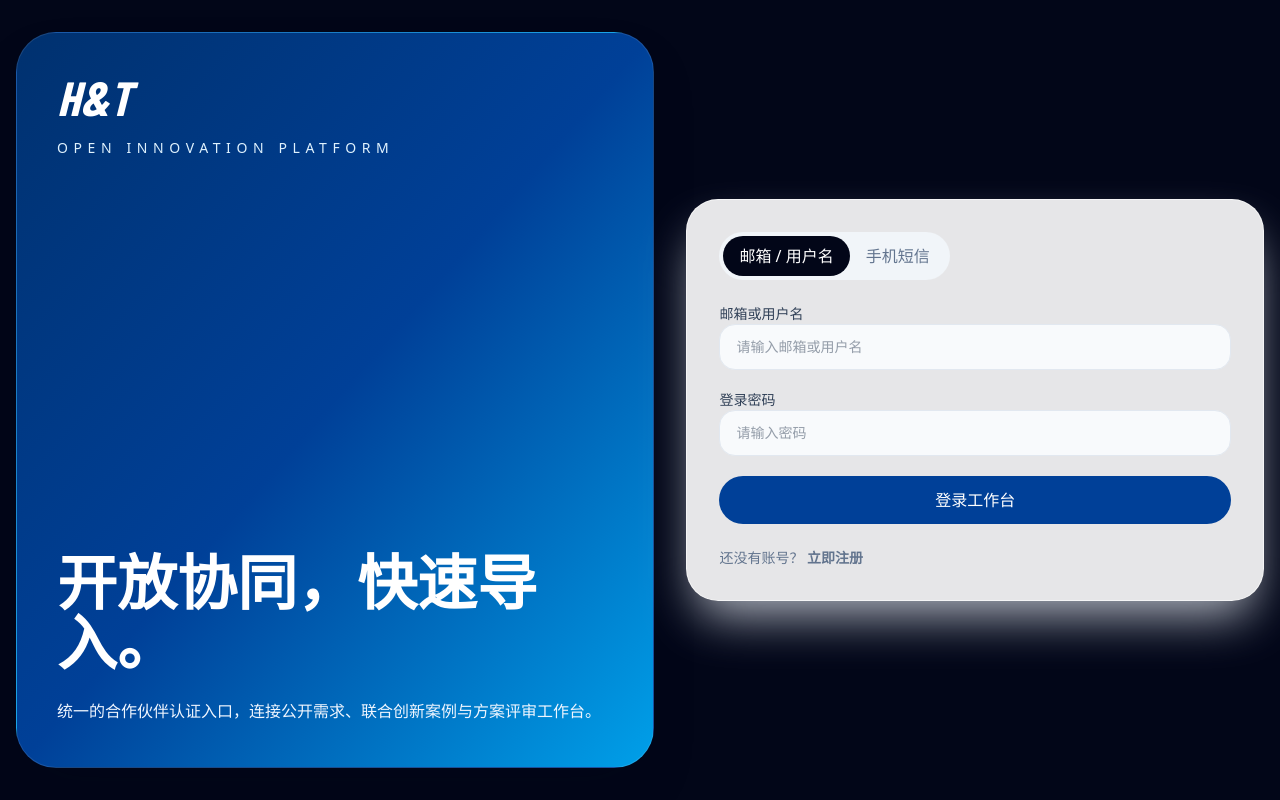
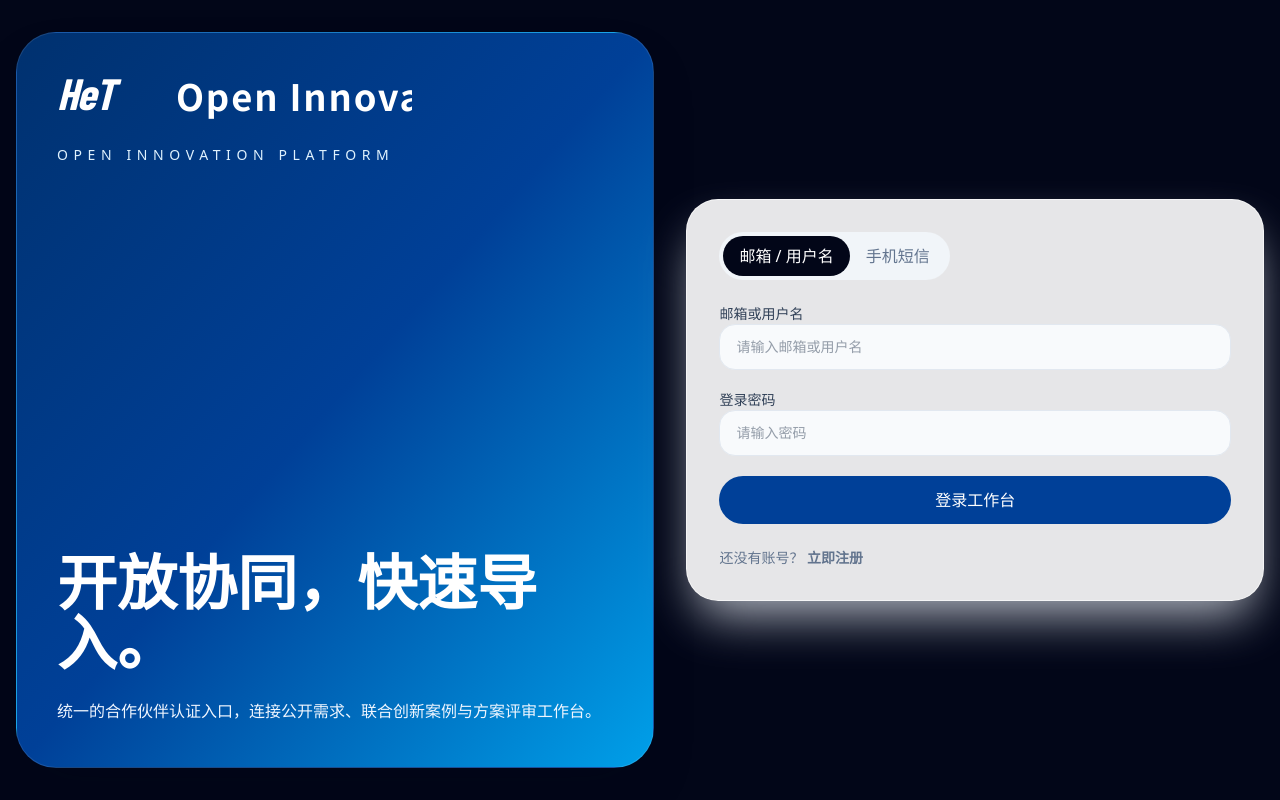
Before and after one commit to liguiqi/Company-Open-Innovation-Platform, a Next.js app: page /login in a window 1280 px wide. Built offline with nearby package versions, Linux system fonts and the light colour scheme; no server answers.

Commit message:
v0.3.4 update brand logo and expand acceptance docs

```diff
--- a/scripts/start-standalone.mjs
+++ b/scripts/start-standalone.mjs
@@ -11,6 +11,8 @@ const sourceStaticDir = path.join(buildDir, 'static')
 const targetStaticDir = path.join(standaloneNextDir, 'static')
 const sourcePublicDir = path.join(rootDir, 'public')
 const targetPublicDir = path.join(standaloneDir, 'public')
+const sourceMediaDir = path.join(rootDir, 'media')
+const targetMediaDir = path.join(standaloneDir, 'media')
 
 if (!existsSync(path.join(standaloneDir, 'server.js'))) {
   console.error('Missing standalone build output. Run `pnpm build` before `pnpm start`.')
@@ -26,4 +28,8 @@ if (existsSync(sourcePublicDir)) {
   cpSync(sourcePublicDir, targetPublicDir, { recursive: true, force: true })
 }
 
+if (existsSync(sourceMediaDir)) {
+  cpSync(sourceMediaDir, targetMediaDir, { recursive: true, force: true })
+}
+
 await import(path.join(standaloneDir, 'server.js'))
--- a/src/app/(auth)/layout.tsx
+++ b/src/app/(auth)/layout.tsx
@@ -1,5 +1,7 @@
 import Link from 'next/link'
 import React from 'react'
+
+import { HetWordmark } from '@/components/shared/HetWordmark'
 
 export default function AuthLayout({ children }: { children: React.ReactNode }) {
   return (
@@ -7,8 +9,8 @@ export default function AuthLayout({ children }: { children: React.ReactNode })
       <div className="mx-auto grid min-h-screen max-w-7xl gap-8 px-4 py-8 lg:grid-cols-[1.05fr_0.95fr]">
         <div className="hidden rounded-[2.5rem] border border-white/10 bg-gradient-to-br from-[#00316f] via-[#004098] to-[#00A0E9] p-10 text-white shadow-2xl shadow-slate-950/30 lg:flex lg:flex-col lg:justify-between">
           <div>
-            <Link className="font-display text-5xl font-bold italic" href="/">
-              H&T
+            <Link href="/">
+              <HetWordmark className="h-14 text-white" />
             </Link>
             <p className="mt-4 text-sm uppercase tracking-[0.4em] text-sky-100">
               Open Innovation Platform
--- a/src/components/layout/DashboardSidebar.tsx
+++ b/src/components/layout/DashboardSidebar.tsx
@@ -4,6 +4,7 @@ import Link from 'next/link'
 import { usePathname } from 'next/navigation'
 import { Blocks, BriefcaseBusiness, LayoutDashboard, Settings, Users } from 'lucide-react'
 
+import { HetWordmark } from '@/components/shared/HetWordmark'
 import type { User } from '@/payload-types'
 
 import { cn } from '@/lib/utils'
@@ -26,7 +27,7 @@ export function DashboardSidebar({ role }: { role: User['role'] }) {
   return (
     <aside className="glass-panel sticky top-4 rounded-[2rem] border border-white/60 p-5 shadow-2xl shadow-slate-200/80">
       <div className="mb-8 border-b border-slate-200 pb-5">
-        <p className="font-display text-3xl font-bold italic text-ht-blue">H&T</p>
+        <HetWordmark className="h-9" />
         <p className="mt-2 text-sm text-slate-500">Innovation Workspace</p>
       </div>
 
--- a/src/components/layout/PublicFooter.tsx
+++ b/src/components/layout/PublicFooter.tsx
@@ -1,11 +1,13 @@
 import Link from 'next/link'
+
+import { HetWordmark } from '@/components/shared/HetWordmark'
 
 export function PublicFooter() {
   return (
     <footer className="mt-20 bg-slate-950 text-white">
       <div className="container-shell grid gap-10 py-14 md:grid-cols-4">
         <div className="space-y-4">
-          <div className="font-display text-3xl font-bold italic">H&T</div>
+          <HetWordmark className="h-10 text-white" />
           <p className="text-sm leading-7 text-slate-400">
             Open Innovation（002402.SZ）致力于成为全球智能控制器领域的领导者，通过开放创新连接产业链资源，共创智慧生活。
           </p>
--- a/src/components/layout/PublicHeader.tsx
+++ b/src/components/layout/PublicHeader.tsx
@@ -3,6 +3,7 @@
 import Link from 'next/link'
 import { usePathname } from 'next/navigation'
 
+import { HetWordmark } from '@/components/shared/HetWordmark'
 import { cn } from '@/lib/utils'
 
 const navItems = [
@@ -20,9 +21,7 @@ export function PublicHeader({ isLoggedIn }: { isLoggedIn: boolean }) {
     <header className="sticky top-0 z-40 border-b border-slate-200/70 bg-white/90 backdrop-blur-xl">
       <div className="container-shell flex min-h-20 flex-wrap items-center justify-between gap-4 py-4">
         <Link className="flex items-center gap-3" href="/">
-          <div className="font-display text-4xl font-bold italic tracking-tight text-ht-blue">
-            H&T
-          </div>
+          <HetWordmark className="h-12" />
           <div className="h-9 w-px bg-slate-200" />
           <div className="space-y-1">
             <p className="text-[11px] uppercase tracking-[0.35em] text-slate-500">
--- /dev/null
+++ b/src/components/shared/HetWordmark.tsx
@@ -0,0 +1,44 @@
+import { cn } from '@/lib/utils'
+
+export function HetWordmark({
+  className,
+  title = 'Open Innovation',
+}: {
+  className?: string
+  title?: string
+}) {
+  return (
+    <svg
+      aria-label={title}
+      className={cn('h-11 w-auto text-ht-blue', className)}
+      role="img"
+      viewBox="0 0 760 120"
+      xmlns="http://www.w3.org/2000/svg"
+    >
+      <title>{title}</title>
+      <text
+        fill="currentColor"
+        fontFamily="'Barlow Condensed', 'Arial Narrow', Arial, sans-serif"
+        fontSize="94"
+        fontStyle="italic"
+        fontWeight="700"
+        letterSpacing="-3"
+        x="0"
+        y="80"
+      >
+        HeT
+      </text>
+      <text
+        fill="currentColor"
+        fontFamily="'Noto Sans SC', 'Microsoft YaHei', sans-serif"
+        fontSize="78"
+        fontWeight="700"
+        letterSpacing="4"
+        x="255"
+        y="82"
+      >
+        Open Innovation
+      </text>
+    </svg>
+  )
+}
```
Also changed, not shown: 4 other files (tests, documents, lock files or other folders).
